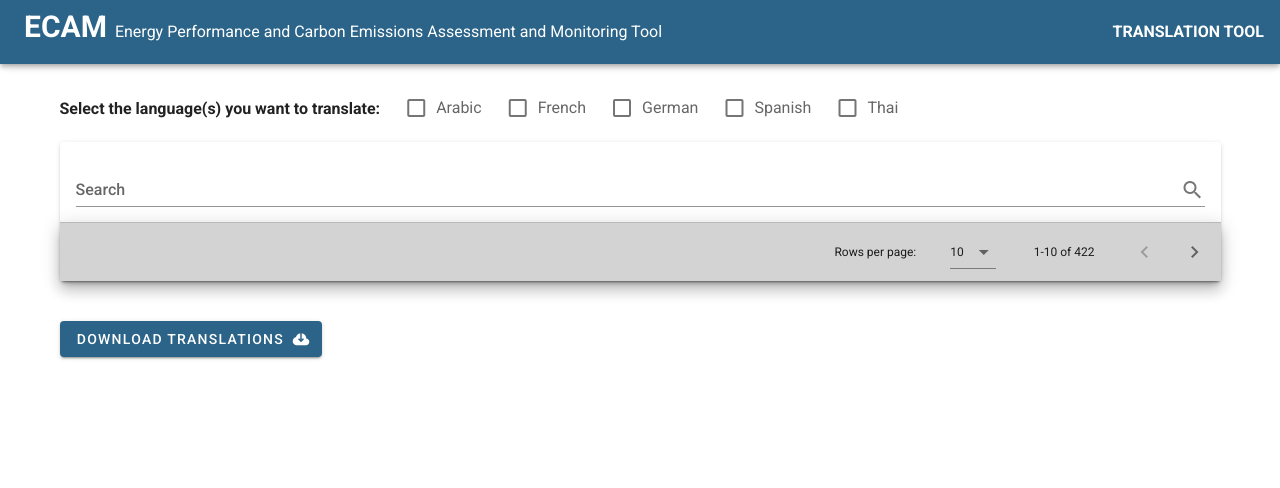
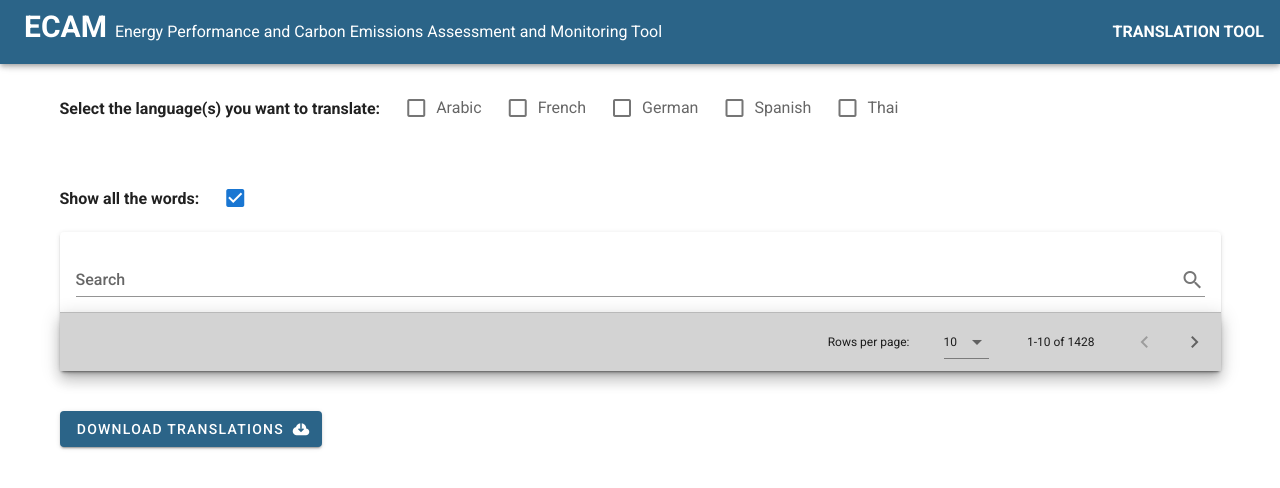
Before and after one commit to icra/ecam-translator, a Vue app: page / in a window 1280 px wide. Shown: the top 488 px of the page. Built offline with nearby package versions, Linux system fonts and the light colour scheme.

Commit message:
show all words option added

```diff
--- a/package.json
+++ b/package.json
@@ -9,6 +9,8 @@
   "dependencies": {
     "axios": "^0.21.1",
     "core-js": "^3.6.5",
+    "lodash": "^4.17.21",
+    "underscore": "^1.12.1",
     "vue": "^2.6.11",
     "vuetify": "^2.4.9"
   },
--- a/src/components/HelloWorld.vue
+++ b/src/components/HelloWorld.vue
@@ -42,6 +42,18 @@
       </v-col>
     </v-row>
 
+    <v-row align-content="center">
+      <v-col cols="auto" align-self="center">
+        <strong>Show all the words:</strong>
+      </v-col>
+      <v-col cols="auto">
+        <v-checkbox
+            v-model="expanded_table"
+
+        ></v-checkbox>
+      </v-col>
+    </v-row>
+
     <!-- TABLE WITH TAGS TO TRANSLATE -->
     <template>
       <v-card>
@@ -57,7 +69,7 @@
         <v-data-table
             dense
             :headers="headers"
-            :items="data_for_table"
+            :items="data_info"
             :items-per-page="10"
             class="elevation-10 dataTable"
             :search="search"
@@ -98,23 +110,21 @@
 </template>
 <script>
   import axios from 'axios'
+  import _ from 'lodash';
 
   export default {
     name: 'HelloWorld',
 
     data: () => ({
-      ar: {},
-      de: {},
-      en: {},
-      es: {},
-      fr: {},
-      th: {},
       data_for_table: [],
       langs_selected: [],
       search: '',
+      expanded_table: true,
+      initial_missing_tags: []
     }),
 
     created: async function() {
+      //Reading files
       let [ar, de, en, es, fr, th] = await Promise.all([
         this.read_language_file('ar'),
         this.read_language_file('de'),
@@ -123,56 +133,53 @@
         this.read_language_file('fr'),
         this.read_language_file('th')
       ])
-      this.ar = ar.data
-      this.de = de.data
-      this.en = en.data
-      this.es = es.data
-      this.fr = fr.data
-      this.th = th.data
-      this.delete_tags_not_in('ar', 'en')
-      this.delete_tags_not_in('de', 'en')
-      this.delete_tags_not_in('es', 'en')
-      this.delete_tags_not_in('fr', 'en')
-      this.delete_tags_not_in('th', 'en')
-      this.data_for_table = this.data_to_translate()
+
+      //Deleting tags that aren't in english file
+      this.delete_tags_not_in(ar, en)
+      this.delete_tags_not_in(de, en)
+      this.delete_tags_not_in(es, en)
+      this.delete_tags_not_in(fr, en)
+      this.delete_tags_not_in(th, en)
+
+      this.initial_missing_tags =  this.missing_tags([ar, de, es, fr, th], en)
+
+      //Preparing data for table
+      let translation_with_lang_name = _.zip([ar, de, es, fr, th],['ar', 'de', 'es', 'fr', 'th'])
+      this.data_for_table = this.data_to_translate(translation_with_lang_name, [en, 'en'])
     },
 
     methods: {
       read_language_file(lan) {
         //Return content of /languages/lan.json
         let url = '/languages/'+lan+'.json'
-        return axios.get(url)
+        return axios.get(url).then(resp => {
+          return resp.data
+        })
       },
       tags_not_in(lan1, lan2){
-        //Return the tags from data.lan1 not included in data.lan2
-        let tags1 = Object.keys(this[lan1])
-        let tags2 = Object.keys(this[lan2])
+        //Return the tags from lan1 not included in lan2
+        let tags1 = Object.keys(lan1)
+        let tags2 = Object.keys(lan2)
         let difference = tags1.filter(x => !tags2.includes(x));
         return difference
       },
       delete_tags_not_in(lan1, lan2){
-        //Delete tags from data.lan1 not included in data.lan2
-        let _this = this
+        //Delete tags from lan1 not included in lan2
         let tags_to_delete = this.tags_not_in(lan1, lan2)
         tags_to_delete.forEach(tag => {
-          delete _this[lan1][tag]
+          delete lan1[tag]
         })
       },
-      missing_tags(langs){
-        //return all the tags missing from this.langs_selected compared to this.en
+      missing_tags(langs, master_lang){
+        //return all the tags missing in langs compared to master_lang
         let missing_tags = new Set()
         langs.forEach(lang => {
-          let lang_missing_tags = this.tags_not_in('en', lang)
+          let lang_missing_tags = this.tags_not_in(master_lang, lang)
           lang_missing_tags.forEach(missing_tags.add, missing_tags)
         })
         return [...missing_tags]
       },
-      filterOnlyCapsText (value, search, item) {
-        return value != null &&
-            search != null &&
-            typeof value === 'string' &&
-            value.toString().toLocaleUpperCase().indexOf(search) !== -1
-      },
+
       key_to_language (key) {
         switch (key) {
           case "ar":
@@ -188,12 +195,8 @@
         }
       },
       download_translations () {
-        console.log(this.data_for_table)
         this.langs_selected.forEach(lang => {
-          let jsonObj = this[lang]
-          let lan_translated = JSON.parse(JSON.stringify(jsonObj));
-          console.log(lan_translated)
-          console.log(typeof lan_translated)
+          let lan_translated = {};
           this.data_for_table.forEach(translation => {
             let tag = translation['tag']
             let trans = translation[lang]
@@ -211,18 +214,48 @@
         downloadAnchorNode.click();
         downloadAnchorNode.remove();
       },
-      data_to_translate() {
+
+
+      data_to_translate(data_to_translate, master_lang) {
+        //data_to_translate is [[json, 'language key'],...], and master_lang is[json, 'language key']
+
         let data_for_table = [];
 
-        this.missing_tags(['ar', 'de', 'es', 'fr', 'th']).forEach(tag => {
-          let _this = this
-          let current_languages = ['ar', 'de', 'en', 'es', 'fr', 'th']
+        let to_translate = _.unzip(data_to_translate)[0]
+
+        /*
+        this.missing_tags(to_translate, master_lang[0]).forEach(tag => {
           let obj = {
             tag: tag,
+            [master_lang[1]]: master_lang[0][tag]       //Translation in master language
           };
-          current_languages.forEach(lang_key => {
-            if(_this[lang_key].hasOwnProperty(tag))
-              obj[lang_key] = _this[lang_key][tag];
+
+
+          data_to_translate.forEach(lang_translations => {
+            let translation = lang_translations[0]
+            let lang_key = lang_translations[1]
+
+            if(translation.hasOwnProperty(tag))
+              obj[lang_key] = translation[tag];
+            else
+              obj[lang_key] = '';
+          })
+          data_for_table.push(obj);
+        });*/
+
+
+        Object.keys(master_lang[0]).forEach(tag => {
+          let obj = {
+            tag: tag,
+            [master_lang[1]]: master_lang[0][tag]       //Translation in master language
+          };
+
+          data_to_translate.forEach(lang_translations => {
+            let translation = lang_translations[0]
+            let lang_key = lang_translations[1]
+
+            if(translation.hasOwnProperty(tag))
+              obj[lang_key] = translation[tag];
             else
               obj[lang_key] = '';
           })
@@ -258,6 +291,22 @@
 
         return header
       },
+      data_info () {
+        if(this.expanded_table){
+          return this.data_for_table
+        } else{
+          let filtered_table = []
+          this.initial_missing_tags.forEach(tag => {
+            filtered_table.push(
+                this.data_for_table.find(function(item) {
+                  return item.tag == tag
+                })
+            )
+          })
+
+          return filtered_table
+        }
+      }
     },
   }
 </script>
```
Also changed, not shown: 1 other file (tests, documents, lock files or other folders).
